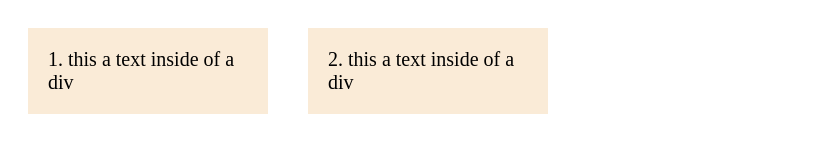
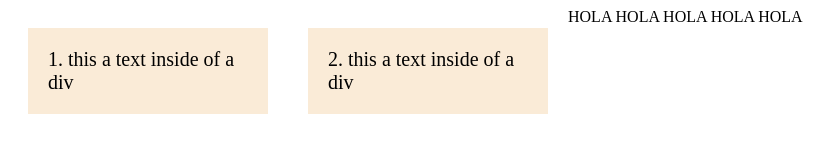
Before and after one commit to mateovillan12345-boop/BloomsWebsite, a plain HTML site: page index.html in a window 1280 px wide. Shown: the whole page, without its empty margins (0-838 px from the left). Drawn offline with Linux system fonts and the light colour scheme.

Commit message:
Add text 'HOLA HOLA HOLA HOLA HOLA' to index.html

```diff
--- a/index.html
+++ b/index.html
@@ -20,6 +20,7 @@
         <div id="container">
             <div> 1. this a text inside of a div</div>
             <div> 2. this a text inside of a div</div>
+            HOLA HOLA HOLA HOLA HOLA
 
 
         </div>
```
